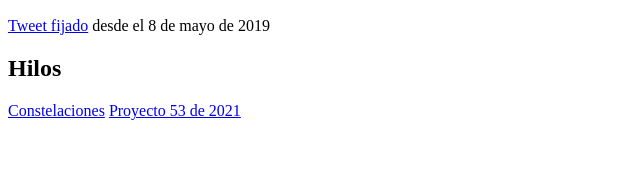
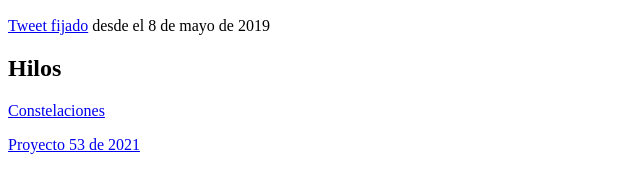
Before and after one commit to mmanzano/mmanzano.github.io, a plain HTML site: page index.html in a window 1280 px wide. Shown: the part 96-288 px from the top of the page, without its empty margins (0-640 px from the left). Drawn offline with Linux system fonts and the light colour scheme.

Commit message:
Update index.html

```diff
--- a/index.html
+++ b/index.html
@@ -5,9 +5,9 @@
 <body>
   <h1>Tweets</h1>
   <h2>Tweets Fijados</h2>
-    <a href="https://twitter.com/mmanzano/status/1125890253124972549">Tweet fijado</a> desde el 8 de mayo de 2019
+  <p><a href="https://twitter.com/mmanzano/status/1125890253124972549">Tweet fijado</a> desde el 8 de mayo de 2019</p>
   <h2>Hilos</h2>
-    <a href="https://twitter.com/mmanzano/status/1363599667364311040">Constelaciones</a>
-    <a href="https://twitter.com/mmanzano/status/1363602073821020165">Proyecto 53 de 2021</a>
+  <p><a href="https://twitter.com/mmanzano/status/1363599667364311040">Constelaciones</a></p>
+  <p><a href="https://twitter.com/mmanzano/status/1363602073821020165">Proyecto 53 de 2021</a></p>
 </body>
 </html>
```
